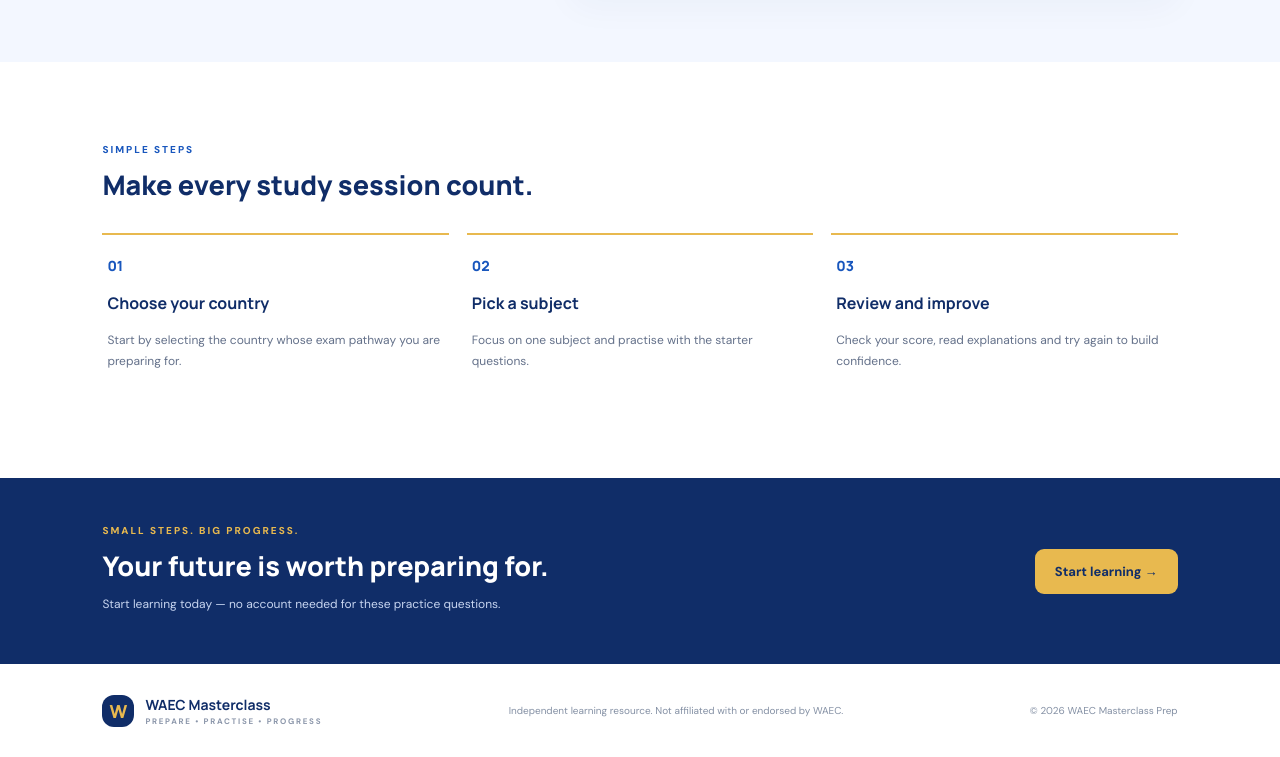
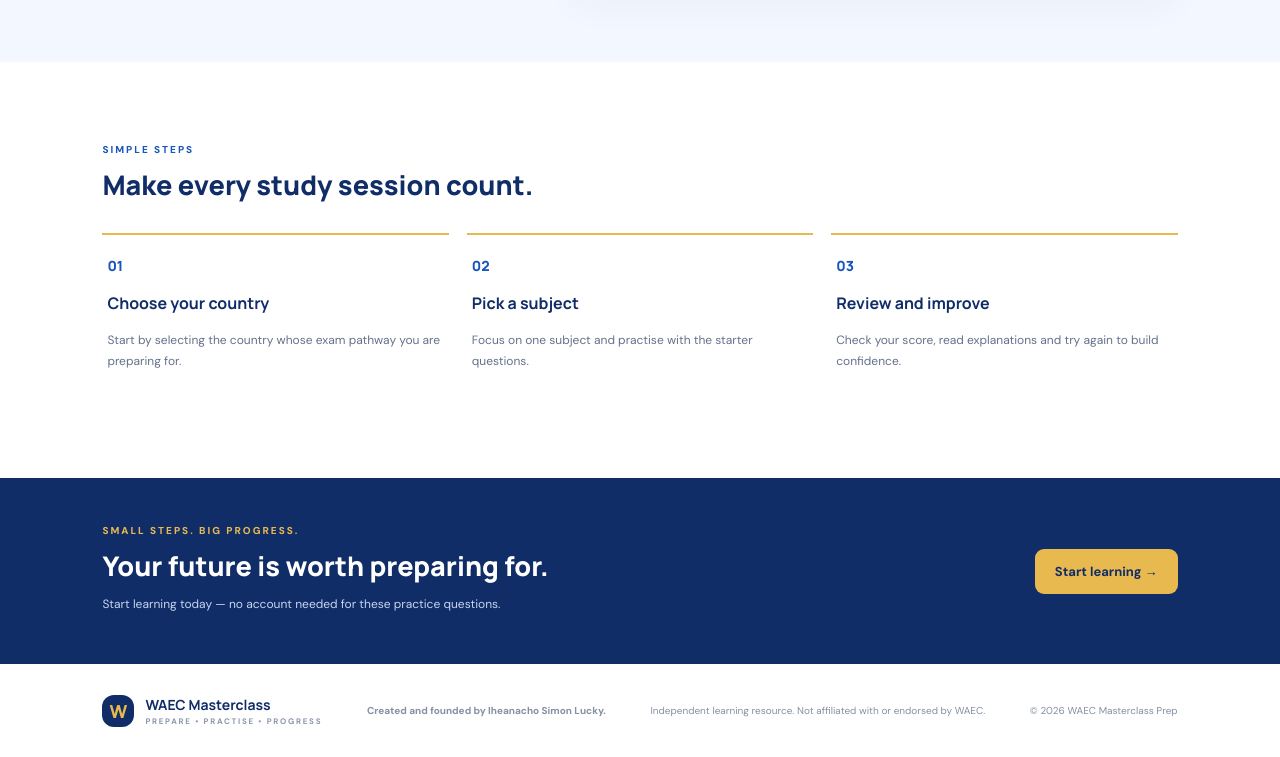
Before and after one commit to iheanachosimon8-lang/waec-masterclass-prep, a plain HTML site: page index.html in a window 1280 px wide. Shown: the part 1829-2586 px from the top of the page. Drawn offline with Linux system fonts and the light colour scheme.

Commit message:
Add creator and founder credit

```diff
--- a/index.html
+++ b/index.html
@@ -21,5 +21,5 @@
 <section class="section how" id="how"><span class="eyebrow">SIMPLE STEPS</span><h2>Make every study session count.</h2><div class="steps"><article><span>01</span><h3>Choose your country</h3><p>Start by selecting the country whose exam pathway you are preparing for.</p></article><article><span>02</span><h3>Pick a subject</h3><p>Focus on one subject and practise with the starter questions.</p></article><article><span>03</span><h3>Review and improve</h3><p>Check your score, read explanations and try again to build confidence.</p></article></div></section>
 <section class="cta-band"><div><span class="eyebrow">SMALL STEPS. BIG PROGRESS.</span><h2>Your future is worth preparing for.</h2><p>Start learning today — no account needed for these practice questions.</p></div><a class="btn light" href="#subjects">Start learning →</a></section>
 </main>
-<footer><a class="brand footer-brand" href="#"><span class="brand-mark">W</span><span>WAEC <b>Masterclass</b><small>PREPARE • PRACTISE • PROGRESS</small></span></a><p>Independent learning resource. Not affiliated with or endorsed by WAEC.</p><small>© <span id="year"></span> WAEC Masterclass Prep</small></footer>
+<footer><a class="brand footer-brand" href="#"><span class="brand-mark">W</span><span>WAEC <b>Masterclass</b><small>PREPARE • PRACTISE • PROGRESS</small></span></a><p><strong>Created and founded by Iheanacho Simon Lucky.</strong></p><p>Independent learning resource. Not affiliated with or endorsed by WAEC.</p><small>© <span id="year"></span> WAEC Masterclass Prep</small></footer>
 </body></html>
```
